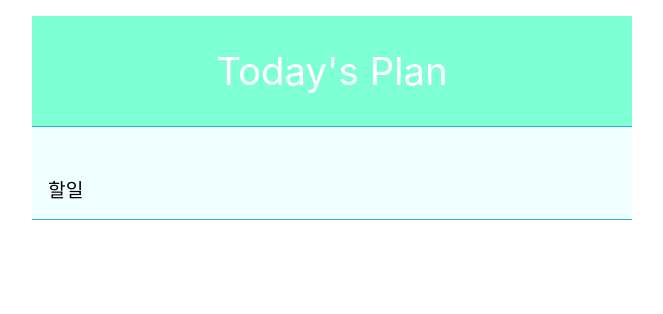
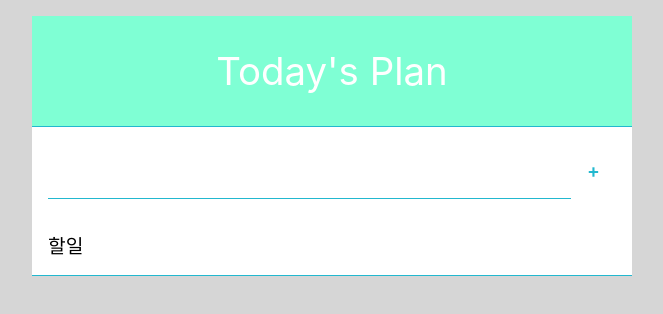
Before and after one commit to jip68660/react-todo, a React (Create React App) app: page / in a window 1280 px wide. Shown: the top 314 px of the page, without its empty margins (308-971 px from the left). Built offline with nearby package versions, Linux system fonts and the light colour scheme.

Commit message:
js and css for user-input

```diff
--- a/src/App.js
+++ b/src/App.js
@@ -1,11 +1,12 @@
 import React, { Component }from 'react';
 import TodoListFormat from "./component/TodoListFormat";
+import UserInput from "./component/UserInput";
 
 class App extends Component {
   render() {
     return (
       <div>
-        <TodoListFormat>할일</TodoListFormat>
+        <TodoListFormat form={<UserInput/>}>할일</TodoListFormat>
       </div>
     );
   }
--- a/src/component/TodoListFormat.css
+++ b/src/component/TodoListFormat.css
@@ -15,13 +15,13 @@
 
 .format-wrapper{
     font-size: 1.5vw;
-    background-color: #F0FFFF;
+    background-color: white;
     padding: 1rem;
 }
 
 .list-wrapper{
     font-size: 1.5vw;
-    background-color: #F0FFFF;
+    background-color: white;
     padding: 1rem;
     border-bottom: 1px solid #22b8cf;
 }
--- /dev/null
+++ b/src/component/UserInput.css
@@ -0,0 +1,20 @@
+.input-format {
+    display: flex;
+}
+.input-format input {
+    flex: 1;
+    font-size: 1.5vw;
+    outline: none;
+    border: none;
+    padding: 1rem;
+    border-bottom: 1px solid #22b8cf;
+}
+.add-button {
+    padding: 1rem;
+    color: #22b8cf;
+    font-weight: 600;
+    cursor: pointer;
+}
+.add-button:hover {
+    transform:scale(1.2);
+}
--- /dev/null
+++ b/src/component/UserInput.js
@@ -0,0 +1,13 @@
+import React from "react";
+import "./UserInput.css";
+
+const UserInput = ({value, onChange, onKeyPress, onCreate}) => {
+    return(
+        <div className="input-format">
+            <input value={value} onChange={onChange} onKeyPress={onKeyPress}/>
+            <div className="add-button" onClick={onCreate}> + </div>
+        </div>
+    );
+};
+
+export default UserInput;
--- a/src/index.css
+++ b/src/index.css
@@ -1,7 +1,7 @@
 body {
   margin: 0;
   padding: 0;
-  background-color: white;
+  background-color: rgb(214, 214, 214);
   font-family: -apple-system, BlinkMacSystemFont, "Segoe UI", "Roboto", "Oxygen",
     "Ubuntu", "Cantarell", "Fira Sans", "Droid Sans", "Helvetica Neue",
     sans-serif;
```
